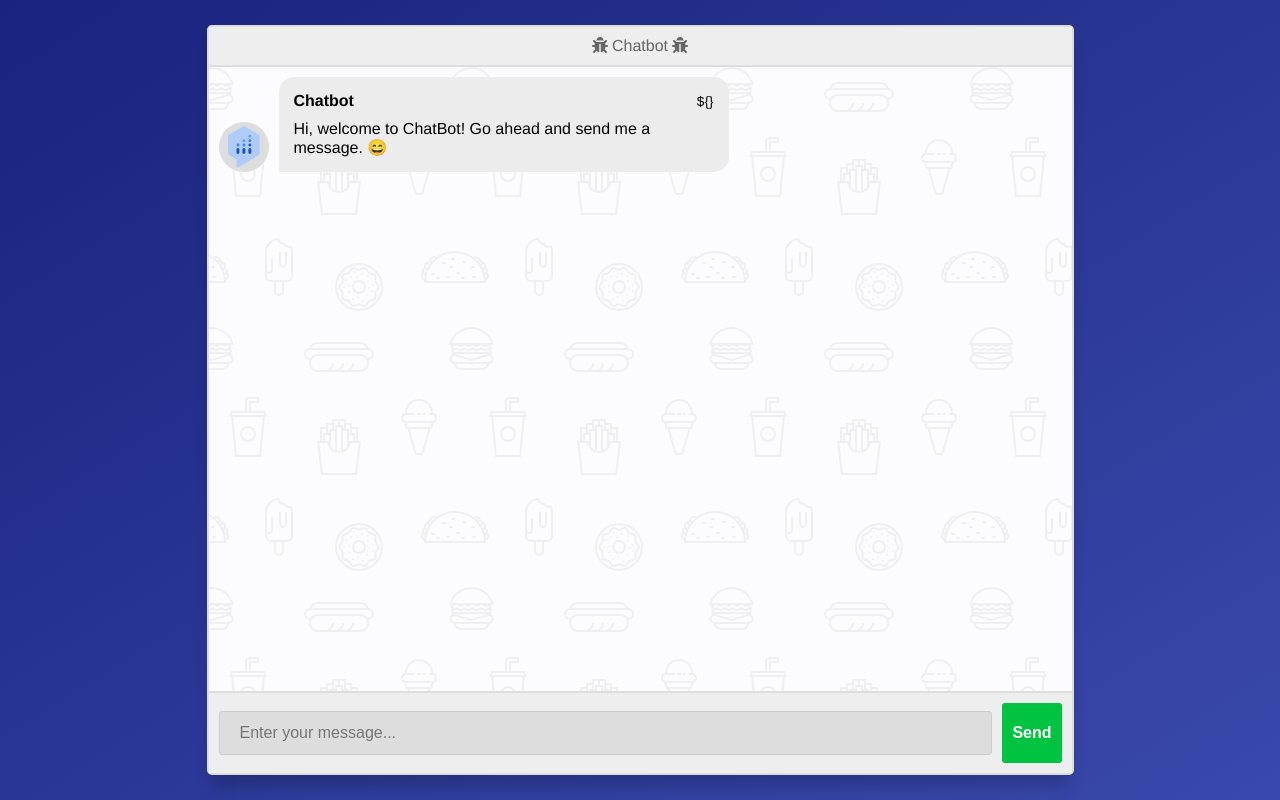
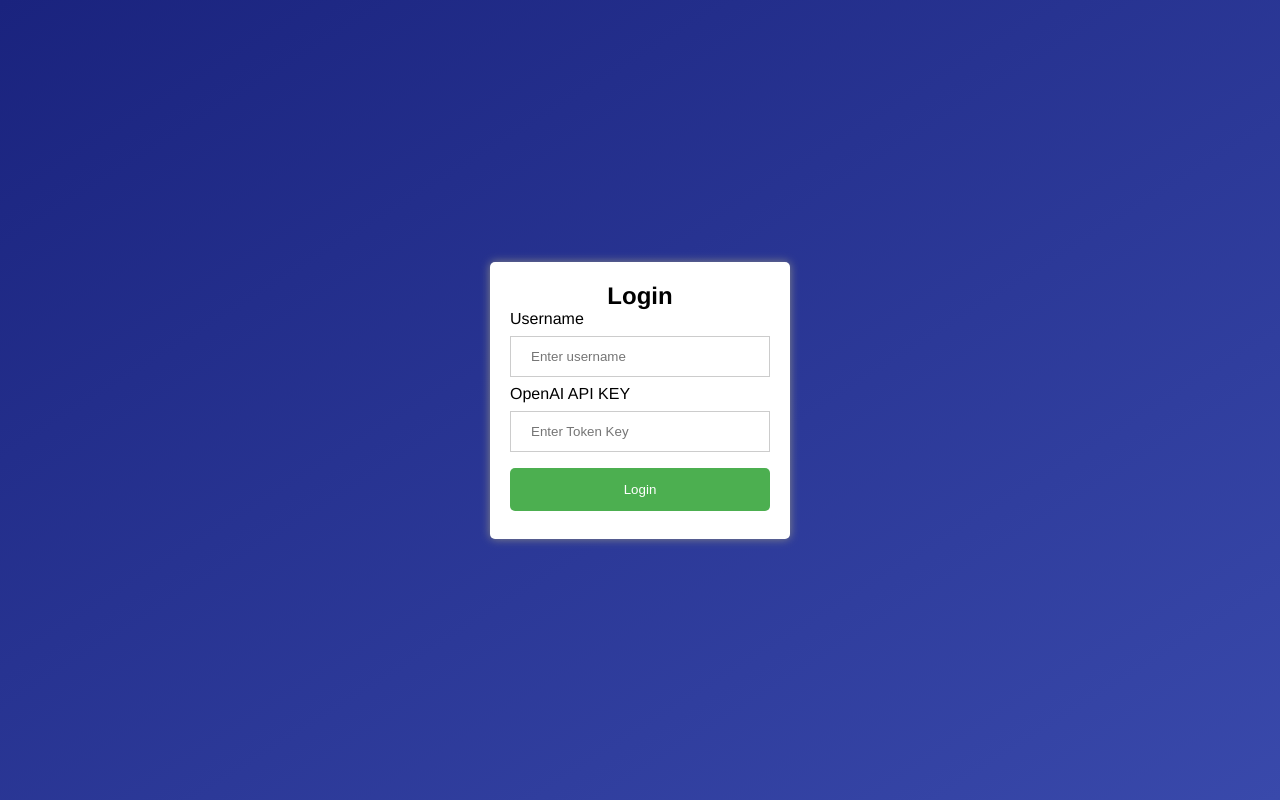
Before and after one commit to zweahtet/chatbot-hosting-test, a FastAPI app: page / in a window 1280 px wide. Run offline with FastAPI, Linux system fonts and the light colour scheme; parts of the project's set-up code (start-up, migrations or seed data) failed here and were passed over; some libraries are stand-ins or nearby versions.

Commit message:
fixed bugs

```diff
--- a/main.py
+++ b/main.py
@@ -2,11 +2,14 @@
 import os
 
 import openai
+import requests
 import uvicorn
 from dotenv import load_dotenv
 # from flask import Flask, redirect, render_template, request, session, url_for
-from fastapi import FastAPI, Form, Request
-from fastapi.responses import HTMLResponse
+from fastapi import (Cookie, Depends, FastAPI, Form, HTTPException, Request,
+                     Response)
+from fastapi.responses import HTMLResponse, RedirectResponse
+from fastapi.security import APIKeyHeader
 from fastapi.staticfiles import StaticFiles
 from fastapi.templating import Jinja2Templates
 
@@ -15,7 +18,11 @@
 load_dotenv()
 app = FastAPI()
 app.secret_key = os.environ.get('SECRET_KEY', 'my-secret-key')
-openai.api_key = os.environ.get("OPENAI_API_KEY")
+# openai.api_key = os.environ.get("OPENAI_API_KEY")
+openai_api_key_header = APIKeyHeader(name="token")
+index = None
+# index = initialize_index("index.json")
+OPENAI_API_KEY = ""
 
 # mounts the static folder that contains the css file
 app.mount("/static", StaticFiles(directory="static", html=True), name="static")
@@ -24,18 +31,117 @@
 # with the dialog form the user and bot
 templates = Jinja2Templates(directory="templates")
 
-index = initialize_index("index.json")
+# user data
+user = {}
 
 @app.get("/", response_class=HTMLResponse)
 async def home(request: Request):
-    return templates.TemplateResponse('chat.html', {"request": request})
+    return templates.TemplateResponse('login.html', {"request": request})
 
-@app.get("/chat")
-async def chat(input: str):
-    print("input: ", input)
+def validate(token: str):
+    api_endpoint = "https://api.openai.com/v1/chat/completions"
+    api_key = token
+
+    headers = {
+        "Content-Type" : "application/json",
+        "Authorization": f"Bearer {api_key}"
+    }
+
+    messages = [
+        {"role": "user", "content": "Say this is a test!"}
+    ]
+
+    data = {
+        "model": "gpt-3.5-turbo",
+        "messages": messages
+    }
+
+    response = requests.post(api_endpoint, json=data, headers=headers)
+    return response
+
+# Beware that most browsers cache GET requests
+# (i.e., saved in browser's history), thus making
+# them less secure compared to POST, as the data
+# sent are part of the URL and visible to anyone
+# who has access to the device. Thus, GET method
+# should not be used when sending passwords or
+# other sensitive information.
+# @app.post("/login", response_class=HTMLResponse)
+# async def login(token: str, request: Request):
+#     # form = await request.form()
+#     # print("login form data:", form.values())
+#     # api_key = form.get("access_token")
+#     print("apikey from login main.py: ", token)
+#     try:
+#         response = validate(token)
+#         print("login response: ", response.json())
+#         if ("error" in response.json()):
+#             error = response.json()["error"]
+#             raise HTTPException(status_code=400, detail=error["message"])
+#     except Exception as e:
+#         context = {"request": request, "error_message": str(e)}
+#         print("login error: ", context)
+#         return templates.TemplateResponse('login.html', context=context)
+
+#     return templates.TemplateResponse("chatbot.html", {"request": request})
+
+# @app.post("/login")
+# async def login(token: str, response: Response):
+#     print("apikey from login main.py: ", token)
+
+#     response = validate(token)
+#     print("login response: ", response.json())
+#     if ("error" in response.json()):
+#         error = response.json()["error"]
+#          # Redirect back to the login page with an error message
+#         response.set_cookie(key="message", value=error.message)
+#         return RedirectResponse(url="/login")
+
+#     # Store the session token or other identifying information in a cookie
+
+#     # response.set_cookie(key="username", value=username)
+#     # Redirect to the chatbot page upon successful login
+#     return RedirectResponse(url="/chatbot")
+
+@app.post("/login")
+async def login(token: str, response: Response):
+    result = validate(token)
+    print("login response: ", result.json())
+    if ("error" in result.json()):
+        error = result.json()["error"]
+        response.set_cookie(key="message", value=error["message"])
+        return {"error": error["message"]}
+    else:
+        return {"redirect": "/chatbot"}
+
+@app.post("/initLlamaIndex")
+async def initLlamaIndex(token: str):
+    openai.api_key = token
+    global index
+    index = initialize_index("index.json")
+    return {"success": True}
+
+# Chatbot endpoint
+@app.get("/chatbot", response_class=HTMLResponse)
+async def chatbot(request: Request):
+    startTime = ""
+    context = {"request": request, "startTime": startTime}
+    return templates.TemplateResponse("chatbot.html", context=context)
+
+
+# @app.get("/chatbot", response_class=HTMLResponse)
+# async def chatbot(request: Request, username: str = Cookie(None)):
+#     if not username:
+#         # Redirect back to the login page if the user is not authenticated
+#         return RedirectResponse(url="/login")
+#     else:
+#         # Render the chatbot page with the username passed to the template
+#         return templates.TemplateResponse("chatbot.html", {"request": request, "username": username})
+
+@app.get("/reply")
+def reply(input: str):
     bot_reply = index.query(input)
     return {"bot_reply": bot_reply}
 
 if __name__ == "__main__":
-    # index = initialize_index("index.json")
     uvicorn.run("main:app", reload=True)
--- a/requirements.txt
+++ b/requirements.txt
@@ -15,3 +15,4 @@
 langchain
 python-dotenv
 python-multipart
+httpx
--- a/static/script.js
+++ /dev/null
@@ -1,65 +0,0 @@
-const msgerForm = get(".msger-inputarea");
-const msgerInput = get(".msger-input");
-const msgerChat = get(".msger-chat");
-
-// Icons made by Freepik from www.flaticon.com
-const BOT_IMG = "../static/icons/dialogflow-insights-svgrepo-com.svg";
-const PERSON_IMG = "";
-const BOT_NAME = "    ChatBot";
-const PERSON_NAME = "You";
-
-msgerForm.addEventListener("submit", async (event) => {
-    event.preventDefault();
-
-    const msgText = msgerInput.value;
-    if (!msgText) return;
-
-    appendMessage(PERSON_NAME, PERSON_IMG, "right", msgText);
-    msgerInput.value = "";
-    botResponse(msgText);
-});
-
-function appendMessage(name, img, side, text) {
-    //   Simple solution for small apps
-    const msgHTML = `
-                <div class="msg ${side}-msg">
-                <div class="msg-img" style="background-image: url(${img})"></div>
-                <div class="msg-bubble">
-                    <div class="msg-info">
-                        <div class="msg-info-name">${name}</div>
-                        <div class="msg-info-time">${formatDate(
-                            new Date()
-                        )}</div>
-                    </div>
-
-                    <div class="msg-text">${text}</div>
-                </div>
-                </div>
-            `;
-
-    msgerChat.insertAdjacentHTML("beforeend", msgHTML);
-    msgerChat.scrollTop += 500;
-}
-
-async function botResponse(text) {
-    // Bot Response
-    console.log(text);
-    const response = await fetch(`chat?input=${text}`);
-    const json = await response.json();
-
-    console.log(json);
-
-    appendMessage(BOT_NAME, BOT_IMG, "left", json.bot_reply.response);
-}
-
-// Utils
-function get(selector, root = document) {
-    return root.querySelector(selector);
-}
-
-function formatDate(date) {
-    const h = "0" + date.getHours();
-    const m = "0" + date.getMinutes();
-
-    return `${h.slice(-2)}:${m.slice(-2)}`;
-}
--- /dev/null
+++ b/static/scripts/chatbot.js
@@ -0,0 +1,92 @@
+const msgerForm = get(".msger-inputarea");
+const msgerInput = get(".msger-input");
+const msgerChat = get(".msger-chat");
+const isUserVerified = false;
+
+// Icons made by Freepik from www.flaticon.com
+const BOT_IMG = "../static/icons/dialogflow-insights-svgrepo-com.svg";
+const PERSON_IMG = "";
+const BOT_NAME = "    ChatBot";
+const PERSON_NAME = "You";
+
+msgerForm.addEventListener("submit", async (event) => {
+    event.preventDefault();
+
+    const msgText = msgerInput.value;
+    if (!msgText) return;
+
+    appendMessage(PERSON_NAME, PERSON_IMG, "right", msgText);
+    msgerInput.value = "";
+
+    botResponse(msgText);
+    // authenticate(msgText);
+});
+
+function appendMessage(name, img, side, text) {
+    //   Simple solution for small apps
+    const msgHTML = `
+                <div class="msg ${side}-msg">
+                <div class="msg-img" style="background-image: url(${img})"></div>
+                <div class="msg-bubble">
+                    <div class="msg-info">
+                        <div class="msg-info-name">${name}</div>
+                        <div class="msg-info-time">${formatDate(
+                            new Date()
+                        )}</div>
+                    </div>
+
+                    <div class="msg-text">${text}</div>
+                </div>
+                </div>
+            `;
+
+    msgerChat.insertAdjacentHTML("beforeend", msgHTML);
+    msgerChat.scrollTop += 500;
+}
+
+async function botResponse(text) {
+    // Bot Response
+    try {
+        const response = await fetch(`reply?input=${text}`);
+        const data = await response.json();
+        const reply = data.bot_reply;
+        appendMessage(BOT_NAME, BOT_IMG, "left", reply.response);
+    } catch (error) {
+        console.error(error);
+        appendMessage(
+            BOT_NAME,
+            BOT_IMG,
+            "left",
+            "Sorry, I'm not able to respond at the moment."
+        );
+    }
+}
+
+// async function authenticate(token) {
+//     const response = await fetch(`login?token=${token}`, {
+//         method: "POST",
+//     });
+
+//     const data = await response.json();
+//     console.log("data", data);
+
+//     if ("error" in data) {
+//         error = response.json()["error"];
+//         appendMessage(BOT_NAME, BOT_IMG, "left", error["message"]);
+//     } else {
+//         isUserVerified = true;
+//         appendMessage(BOT_NAME, BOT_IMG, "left", "How can I can help you?");
+//     }
+// }
+
+// Utils
+function get(selector, root = document) {
+    return root.querySelector(selector);
+}
+
+function formatDate(date) {
+    const h = "0" + date.getHours();
+    const m = "0" + date.getMinutes();
+
+    return `${h.slice(-2)}:${m.slice(-2)}`;
+}
--- /dev/null
+++ b/static/scripts/login.js
@@ -0,0 +1,39 @@
+// show the loading animation when the login form is submitted
+const loginBox = document.querySelector(".login-box");
+const loginForm = document.querySelector(".login-form");
+const tokenInput = document.getElementById("accessToken");
+const loadingContainer = document.querySelector(".loading-container");
+
+// some animations for validating token
+// and initializing index
+
+loginForm.addEventListener("submit", async (event) => {
+    event.preventDefault();
+
+    const token = tokenInput.value;
+    if (!token) return;
+
+    loadingContainer.classList.add("show"); // to show the loading animation
+
+    const loginResponse = await fetch(`/login?token=${token}`, {
+        method: "POST",
+    });
+
+    const loginData = await loginResponse.json();
+
+    if ("redirect" in loginData) {
+        // if the login response contains a "redirect" property, it means the login was successful
+        const initResp = await fetch(`initLlamaIndex?token=${token}`, {
+            method: "POST",
+        });
+
+        const initData = await initResp.json();
+
+        if ("success" in initData) {
+            window.location.href = loginData.redirect;
+        }
+    } else if ("error" in loginData) {
+        // display error message login page
+        loadingContainer.classList.remove("show");
+    }
+});
--- a/templates/base.html
+++ b/templates/base.html
@@ -6,9 +6,11 @@
     <meta name="viewport" content="width=device-width, initial-scale=1.0">
     <meta http-equiv="X-UA-Compatible" content="ie=edge">
     <title>{% block title %}{% endblock %}</title>
-    <link rel="stylesheet" href="{{ url_for('static', path='styles/chat.css') }}">
+    <link rel="stylesheet" href="{{ url_for('static', path='styles/chatbot.css') }}">
     <link rel="stylesheet" href="{{ url_for('static', path='styles/login.css') }}">
-    <script type="module" src="../static/script.js"></script>
+    <script type="module" src="../static/scripts/chatbot.js"></script>
+    <script type="module" src="../static/scripts/login.js"></script>
+
 </head>
 
 <body>
--- a/templates/chat.html
+++ /dev/null
@@ -1,40 +0,0 @@
-{% extends 'base.html' %}
-
-{% block title %}CA Waterboard Chatbot{% endblock %}
-
-{% block content %}
-    <!-- partial:index.partial.html -->
-    <section class="msger">
-        <header class="msger-header">
-            <div class="msger-header-title">
-                <i class="fas fa-bug"></i> Chatbot <i class="fas fa-bug"></i>
-            </div>
-        </header>
-
-        <main class="msger-chat">
-            <div class="msg left-msg">
-                <div class="msg-img" style="background-image: url(../static/icons/dialogflow-insights-svgrepo-com.svg)">
-                </div>
-
-                <div class="msg-bubble">
-                    <div class="msg-info">
-                        <div class="msg-info-name">Chatbot</div>
-                        <div class="msg-info-time">${}</div>
-                    </div>
-
-                    <div class="msg-text">
-                        Hi, welcome to ChatBot! Go ahead and send me a message. 😄
-                    </div>
-                </div>
-            </div>
-
-        </main>
-
-        <form class="msger-inputarea" action="/" method="POST">
-            <input type="text" class="msger-input" id="textInput" placeholder="Enter your message...">
-            <button type="submit" class="msger-send-btn">Send</button>
-        </form>
-    </section>
-    <!-- partial -->
-    <script src='https://use.fontawesome.com/releases/v5.0.13/js/all.js'></script>
-{% endblock %}
--- a/templates/login.html
+++ b/templates/login.html
@@ -5,19 +5,21 @@
 {% block content %}
     <div class="login-box">
         <h2 style="text-align: center">Login</h2>
-        {% if error %}
-            <p class="error-message">{{ error }}</p>
-        {% endif %}
 
-        <form action="{{ url_for('login') }}" method="post">
+        <form class="login-form" id="loginForm">
             <label for="username">Username</label>
             <input type="text" id="username" name="username" placeholder="Enter username" required>
 
-            <label for="accessToken">Access Token</label>
-            <input type="password" id="access_token" name="access_token" placeholder="Enter Token Key" required>
+            <label for="accessToken">OpenAI API KEY</label>
+            <input type="password" class="token-input" id="accessToken" name="accessToken" placeholder="Enter Token Key" required>
 
             <button type="submit" class="login-button">Login</button>
         </form>
     </div>
-
+    <div class="loading-container">
+        <div class="loader">
+            <p>Authenticating OpenAI Token ...</p>
+            <p>Initializing chatbot ...</p>
+        </div>
+    </div>
 {% endblock %}
```
Also changed, not shown: static/styles/login.css (+31 -0 lines), templates/chatbot.html (added, +39 -0 lines), static/icons/icons8-mind-map.gif (added), static/styles/chatbot.css (renamed from static/styles/chat.css).
